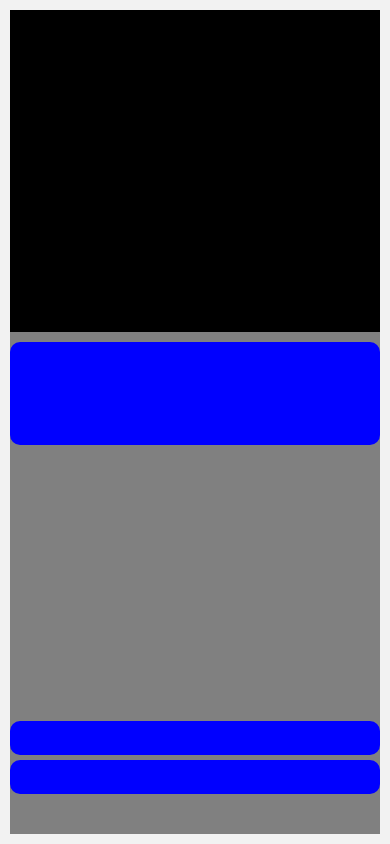
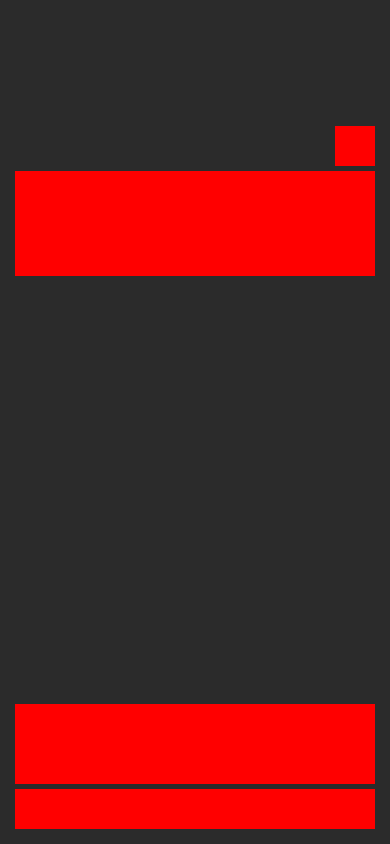
Before and after one commit to Aakash-Bhalani-GeorgianCollege/FirstApp, a React Native app in the folder FirstApp/: screen / in a window 390 px wide. Built offline with nearby package versions, Linux system fonts and the light colour scheme.

Commit message:
Renamed pages as per the UI

```diff
--- a/FirstApp/App.tsx
+++ b/FirstApp/App.tsx
@@ -1,17 +1,14 @@
-import { SafeAreaView, StyleSheet, View } from 'react-native';
-import FlexBox2 from './src/components/FlexBox2'
+import { SafeAreaView, Settings, StyleSheet, View } from 'react-native';
 import { DARK_COLORS } from './src/styles/Colors';
-import FavoriteScreen from './src/screens/FavoriteScreen';
-import WeatherCard from './src/components/WeatherCard/WeatherCard';
-import CityWeatherDetails from './src/components/CityWeatherDetails/CityWeatherDetails';
-import Searchweather from './src/components/Searchweather';
+import SettingsPage from './src/components/SettingsPage';
+import HomePage from './src/components/HomePage';
 
 
 export default function App() {
   return (
     <SafeAreaView style={styles.container}>
-      {/* <FavoriteScreen/> */}
-      <Searchweather/>
+      {/* <FravoriteScreen/> */}
+      <SettingsPage/>
     </SafeAreaView>
   );
 }
--- a/FirstApp/src/components/FlexBox1.tsx
+++ b/FirstApp/src/components/HomePage.tsx
@@ -1,6 +1,6 @@
 import { SafeAreaView, View, StyleSheet } from "react-native"
 
-const FlexBox1 = ()=> {
+const HomePage = ()=> {
     return (
         <SafeAreaView style = {styles.wrapper}>
             <View style = {[styles.primary, styles.box1]}>
@@ -41,4 +41,4 @@ const styles = StyleSheet.create({
     }
 })
 
-export default FlexBox1
+export default HomePage
--- a/FirstApp/src/components/FlexBox2.tsx
+++ b/FirstApp/src/components/SettingsPage.tsx
@@ -1,6 +1,6 @@
 import { SafeAreaView, View, Text, StyleSheet } from "react-native"
 
-const FlexBox2 = ()=> {
+const SettingsPage = ()=> {
     return (
         <SafeAreaView style = {styles.wrapper}>
             <View style = {[styles.primary, styles.box1]}>
@@ -55,4 +55,4 @@ const styles = StyleSheet.create({
     }
 })
 
-export default FlexBox2
+export default SettingsPage
```
